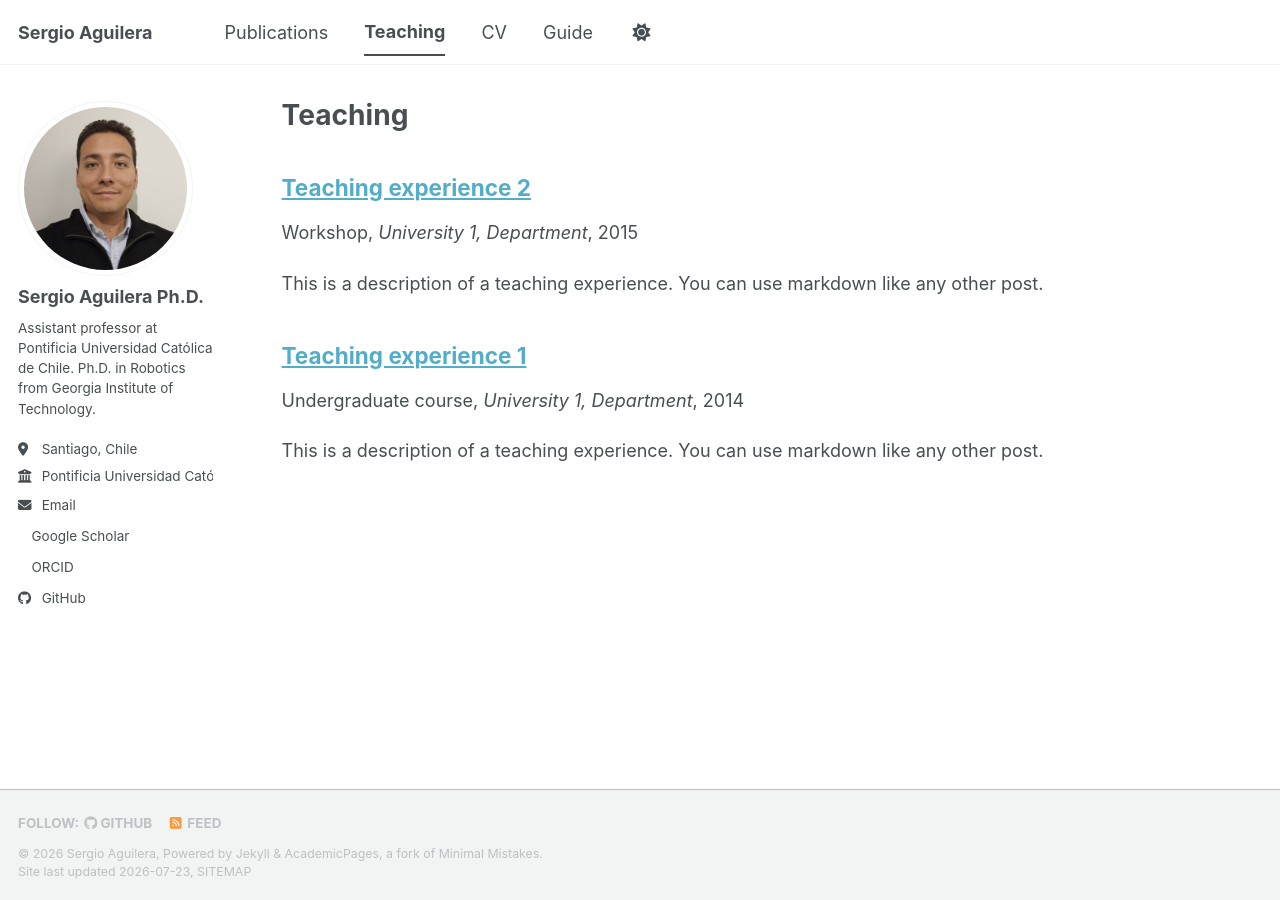
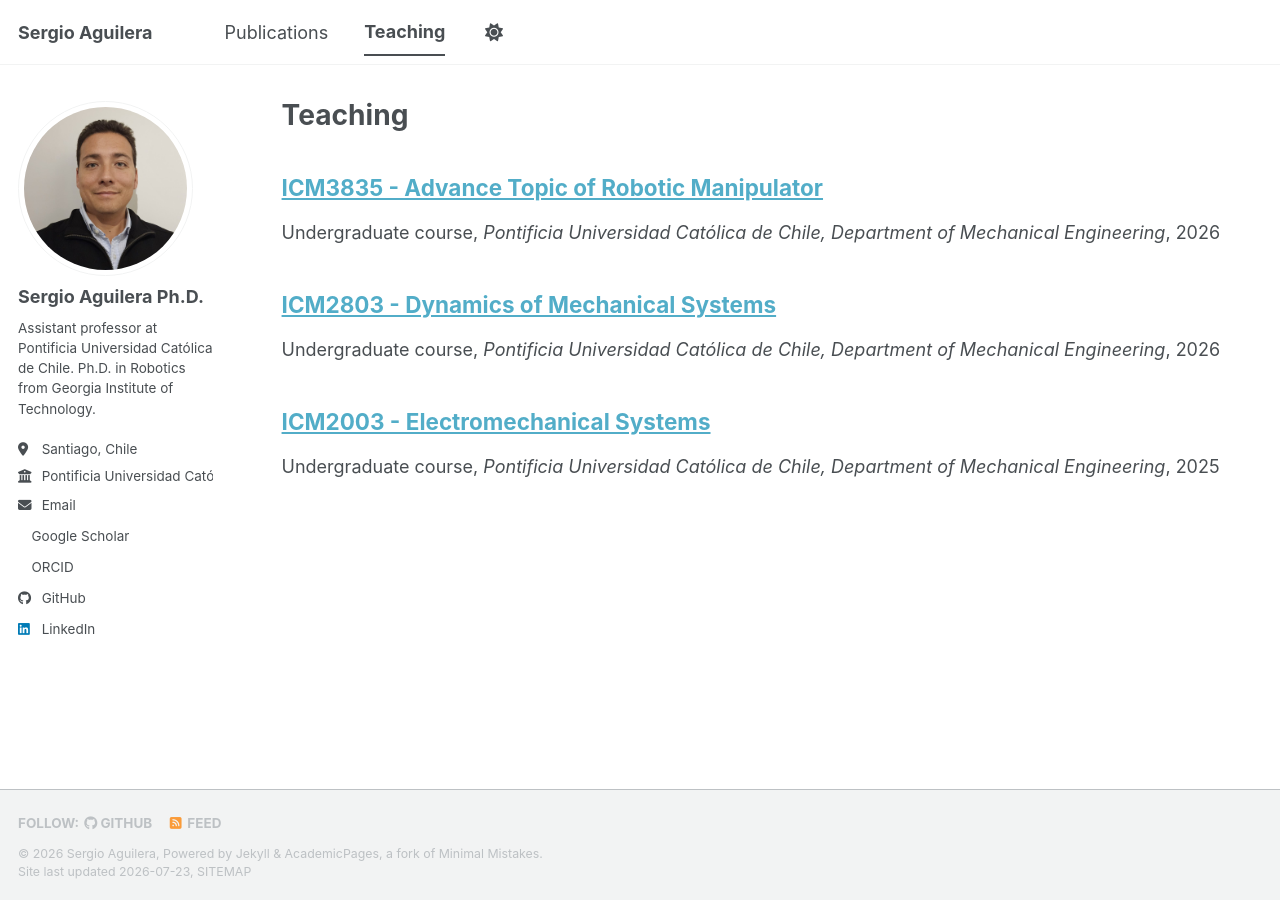
Before and after one commit to sfaguile-uc/sfaguile-uc.github.io, a Jekyll site: the page built from _pages/teaching.html, in a window 1280 px wide. Built offline with Jekyll 4.4.1, drawn with Linux system fonts in a browser that asks for light colours; a style sheet for code colours, icons or effects is not loaded.

Commit message:
Added basic teaching courses

```diff
--- a/_config.yml
+++ b/_config.yml
@@ -66,7 +66,7 @@ author:
   keybase          : # Username
   instagram        : # Username
   lastfm           : # Username
-  linkedin         : # Username
+  linkedin         : sfaguile
   mastodon         : # URL
   medium           : # URL
   pinterest        : # Username
--- a/_teaching/2014-spring-teaching-1.md
+++ /dev/null
@@ -1,20 +0,0 @@
----
-title: "Teaching experience 1"
-collection: teaching
-type: "Undergraduate course"
-permalink: /teaching/2014-spring-teaching-1
-venue: "University 1, Department"
-date: 2014-01-01
-location: "City, Country"
----
-
-This is a description of a teaching experience. You can use markdown like any other post.
-
-Heading 1
-======
-
-Heading 2
-======
-
-Heading 3
-======
--- a/_teaching/2015-spring-teaching-2.md
+++ /dev/null
@@ -1,20 +0,0 @@
----
-title: "Teaching experience 2"
-collection: teaching
-type: "Workshop"
-permalink: /teaching/2015-spring-teaching-1
-venue: "University 1, Department"
-date: 2015-01-01
-location: "City, Country"
----
-
-This is a description of a teaching experience. You can use markdown like any other post.
-
-Heading 1
-======
-
-Heading 2
-======
-
-Heading 3
-======
--- /dev/null
+++ b/_teaching/2025-2_ElectromechanicalSystems.md
@@ -0,0 +1,20 @@
+---
+title: "ICM2003 - Electromechanical Systems"
+collection: teaching
+type: "Undergraduate course"
+permalink: /teaching/2025-2_ElectromechanicalSystems
+venue: "Pontificia Universidad Católica de Chile, Department of Mechanical Engineering"
+date: 2025-08-03
+location: "Santiago, Chile"
+---
+
+<!-- This is a description of a teaching experience. You can use markdown like any other post. -->
+
+Heading 1
+======
+
+Heading 2
+======
+
+Heading 3
+======
--- /dev/null
+++ b/_teaching/2026_2_AdvanceTopicRoboticManipulators.md
@@ -0,0 +1,20 @@
+---
+title: "ICM3835 - Advance Topic of Robotic Manipulator"
+collection: teaching
+type: "Undergraduate course"
+permalink: /teaching/2026_1_DynamicsMechanicalSystems
+venue: "Pontificia Universidad Católica de Chile, Department of Mechanical Engineering"
+date: 2026-08-05
+location: "Santiago, Chile"
+---
+
+<!-- This is a description of a teaching experience. You can use markdown like any other post. -->
+
+Heading 1
+======
+
+Heading 2
+======
+
+Heading 3
+======
```
Also changed, not shown: _data/navigation.yml (+4 -4 lines), _teaching/2026_1_DynamicsMechanicalSystems.md (added, +20 -0 lines).
